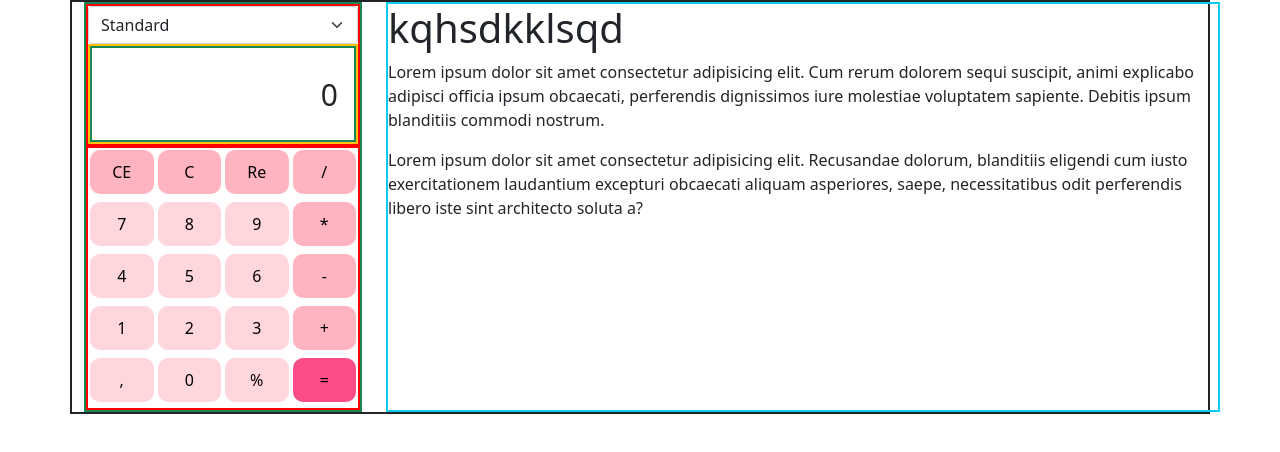
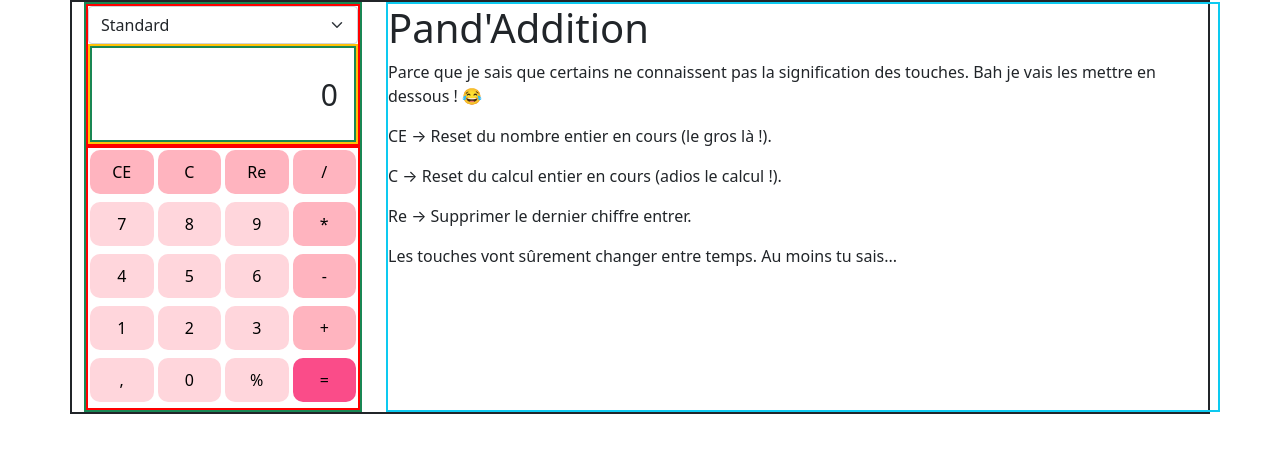
Before and after one commit to barthRachel/pand-addition, a plain HTML site: page index.html in a window 1280 px wide. Drawn offline with nearby package versions, Linux system fonts and the light colour scheme.

Commit message:
Ajout explications des touches sait-on jamais !

```diff
--- a/index.html
+++ b/index.html
@@ -64,9 +64,12 @@
                 </div>
 
                 <aside class="border border-2 border-info col-12 col-md-7 col-lg-9">
-                    <h1>kqhsdkklsqd</h1>
-                    <p>Lorem ipsum dolor sit amet consectetur adipisicing elit. Cum rerum dolorem sequi suscipit, animi explicabo adipisci officia ipsum obcaecati, perferendis dignissimos iure molestiae voluptatem sapiente. Debitis ipsum blanditiis commodi nostrum.</p>
-                    <p>Lorem ipsum dolor sit amet consectetur adipisicing elit. Recusandae dolorum, blanditiis eligendi cum iusto exercitationem laudantium excepturi obcaecati aliquam asperiores, saepe, necessitatibus odit perferendis libero iste sint architecto soluta a?</p>
+                    <h1>Pand'Addition</h1>
+                    <p>Parce que je sais que certains ne connaissent pas la signification des touches. Bah je vais les mettre en dessous ! 😂</p>
+                    <p>CE &#8594; Reset du nombre entier en cours (le gros là !).</p>
+                    <p>C &#8594; Reset du calcul entier en cours (adios le calcul !).</p>
+                    <p>Re &#8594; Supprimer le dernier chiffre entrer.</p>
+                    <p>Les touches vont sûrement changer entre temps. Au moins tu sais...</p>
                 </aside>
             </section>
         </main>
```
